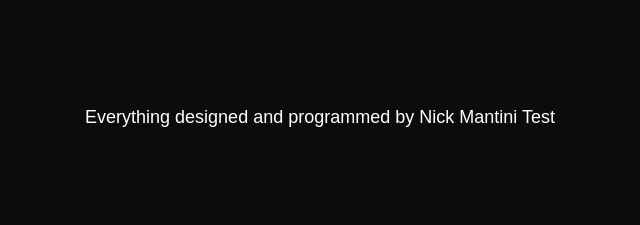
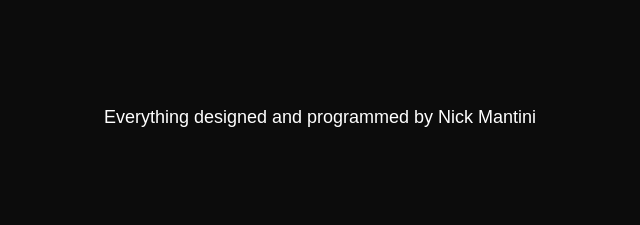
Before and after one commit to 5l1v3r1/OverflowWebsite, a Flask app: template templates/home.html in a window 1280 px wide. Shown: the part 674-899 px from the top of the page, without its empty margins (320-960 px from the left). Run offline with Flask 2, Linux system fonts and the light colour scheme; the template is opened without the code that fills it, so the values that code supplies are empty.

Commit message:
Test webhook commit

```diff
--- a/templates/home.html
+++ b/templates/home.html
@@ -18,7 +18,7 @@
             <li><a href="https://www.instagram.com/nickmantini/"><span style="color: #c23838;"><i class="fa fa-instagram fa-2x" aria-hidden="true"></i></span></a></li>
         </ul>
     </div>
-    <div class="end-content">Everything designed and programmed by Nick Mantini Test</div>
+    <div class="end-content">Everything designed and programmed by Nick Mantini</div>
 </div>
 
 <script>
```
